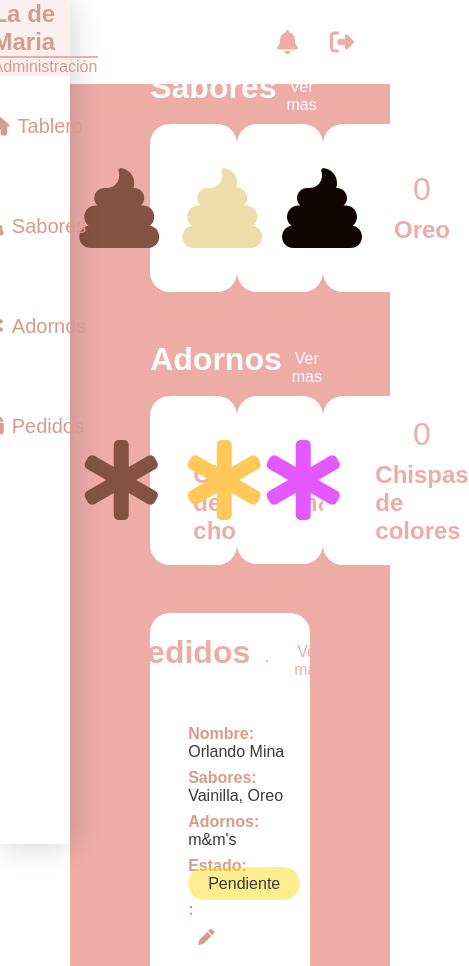
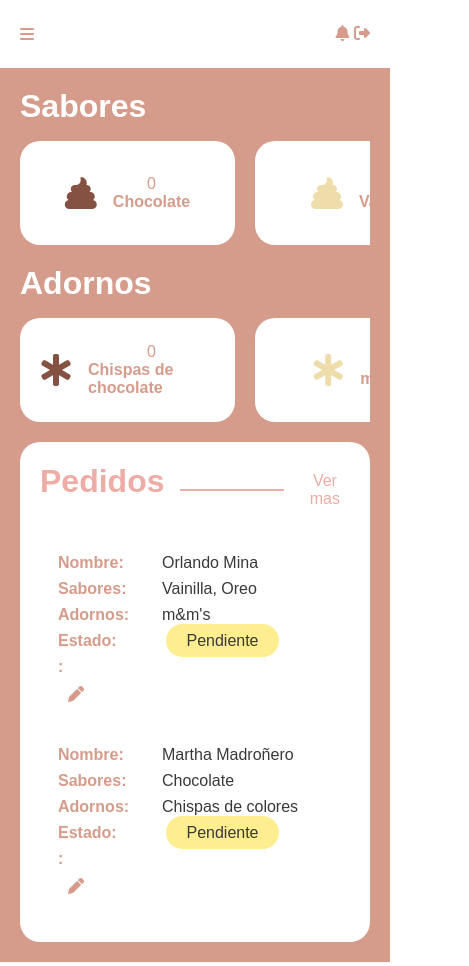
Before and after one commit to Orloxx23/pasteleria, a plain HTML site: page pages/admin.html in a window 390 px wide. Shown: the top 966 px of the page, 469 px wide, since content can reach past the window. Drawn offline with Linux system fonts and the light colour scheme.

Commit message:
totalmente responsive

```diff
--- a/css/admin.css
+++ b/css/admin.css
@@ -8,7 +8,7 @@ body {
   display: flex;
 }
 
-nav {
+.nav-desktop {
   position: fixed;
   z-index: 1;
   height: 100vh;
@@ -105,7 +105,8 @@ section {
 
 .sabores .card {
   background: white;
-  min-width: 29%;
+  min-width: 28%;
+  max-width: 28%;
   min-height: 8rem;
   padding: 1.25rem;
   border-radius: 1.25rem;
@@ -349,3 +350,101 @@ section {
 .nav-item i {
   margin-right: 0.5rem;
 }
+
+.mobile{
+  display: none;
+}
+
+.mobile-container{
+  width: 100%;
+  display: none;
+  flex-direction: column;
+}
+
+.nav-mobile{
+  width: 100%;
+  height: 8vh;
+  background: white;
+}
+
+.nav-mobile-items{
+  padding: 0 1.25rem;
+  max-width: 100%;
+  height: 100%;
+  display: flex;
+  justify-content: space-between;
+  align-items: center;
+}
+
+.mobile-content{
+  background: #d69c8b;
+  max-width: 100%;
+  padding: 1.25rem;
+  min-height: 90vh;
+}
+
+.nav-mobile-items{
+  color: #d69c8b;
+}
+
+.mobile-cards-container h1{
+  color: white;
+  margin-bottom: 1rem;
+}
+
+.mobile-cards{
+  width: 100%;
+  display: flex;
+  justify-content: space-between;
+  align-items: center;
+  overflow-x: scroll;
+}
+
+.mobile-card{
+  min-width:  50%;
+  background: white;
+  border-radius: 1.25rem;
+  padding: 1.25rem;
+  margin-bottom: 1.25rem;
+  margin-right: 1.25rem;
+  display: flex;
+  justify-content: center;
+  align-items: center;
+  min-height: 4rem;
+}
+
+.mobile-card i{
+  font-size: 2rem;
+  margin-right: 1rem;
+}
+
+.mobile-card h2{
+  font-size: 1rem;
+
+}
+
+.mobile-card h2, p{
+  color: #d69c8b;
+}
+
+
+.mobile-card-body{
+  display: flex;
+  justify-content: center;
+  align-items: center;
+  flex-direction: column;
+}
+
+@media (max-width: 768px) {
+  .desktop {
+    display: none;
+  }
+
+  .mobile {
+    display: block;
+  }
+
+  .mobile-container{
+    display: flex;
+  }
+}
--- a/css/login.css
+++ b/css/login.css
@@ -187,6 +187,24 @@ button.learn-more:active::before {
   transform: translate3d(0, 0, -1em);
 }
 
+@media (max-height: 900px){
+  .login-bubble {
+    position: absolute;
+    top: -90%;
+    left: -10%;
+    z-index: -1;
+  }
+
+  .login-bubble svg {
+    width: 100rem;
+    height: 125rem;
+  }
+
+  html{
+    overflow: hidden;
+  }
+}
+
 @media (max-width: 768px) {
   .login-container {
     width: 100%;
--- a/pages/admin.html
+++ b/pages/admin.html
@@ -16,7 +16,7 @@
     <title>La de Maria | Administración</title>
   </head>
   <body>
-    <nav>
+    <nav class="nav-desktop desktop">
       <div class="nav-container">
         <div class="nav-logo">
           <img src="../img/logo.png" alt="logo" />
@@ -41,20 +41,20 @@
           </div>
           <div class="nav-item">
             <a href="admin.html">
-                <i class="fa-solid fa-star-of-life"></i>
+              <i class="fa-solid fa-star-of-life"></i>
               <p>Adornos</p>
             </a>
           </div>
           <div class="nav-item">
             <a href="admin.html">
-                <i class="fa-solid fa-box"></i>
+              <i class="fa-solid fa-box"></i>
               <p>Pedidos</p>
             </a>
           </div>
         </div>
       </div>
     </nav>
-    <div class="content">
+    <div class="content desktop">
       <header>
         <div class="header-container">
           <div class="header-left"></div>
@@ -182,5 +182,126 @@
         </div>
       </section>
     </div>
+
+    <div class="mobile-container">
+      <nav class="nav-mobile mobile">
+        <div class="nav-mobile-items">
+          <i class="fa-solid fa-bars"></i>
+          <div class="nav-mobile-item">
+            <i class="fa-solid fa-bell"></i>
+            <i class="fa-solid fa-right-from-bracket"></i>
+          </div>
+        </div>
+      </nav>
+      <div class="mobile-content mobile">
+        <div class="mobile-cards-container">
+          <h1>Sabores</h1>
+          <div class="mobile-cards">
+            <div class="mobile-card">
+              <div class="mobile-card-icon chocolate">
+                <i class="fa-solid fa-poop"></i>
+              </div>
+              <div class="mobile-card-body">
+                <p>0</p>
+                <h2>Chocolate</h2>
+              </div>
+            </div>
+            <div class="mobile-card">
+              <div class="mobile-card-icon vainilla">
+                <i class="fa-solid fa-poop"></i>
+              </div>
+              <div class="mobile-card-body">
+                <p>0</p>
+                <h2>Vainilla</h2>
+              </div>
+            </div>
+            <div class="mobile-card">
+              <div class="mobile-card-icon oreo">
+                <i class="fa-solid fa-poop"></i>
+              </div>
+              <div class="mobile-card-body">
+                <p>0</p>
+                <h2>Oreo</h2>
+              </div>
+            </div>
+          </div>
+        </div>
+        <div class="mobile-cards-container">
+          <h1>Adornos</h1>
+          <div class="mobile-cards">
+            <div class="mobile-card">
+              <div class="mobile-card-icon chocolate">
+                <i class="fa-solid fa-star-of-life"></i>
+              </div>
+              <div class="mobile-card-body">
+                <p>0</p>
+                <h2>Chispas de chocolate</h2>
+              </div>
+            </div>
+            <div class="mobile-card">
+              <div class="mobile-card-icon vainilla">
+                <i class="fa-solid fa-star-of-life"></i>
+              </div>
+              <div class="mobile-card-body">
+                <p>0</p>
+                <h2>m&m's</h2>
+              </div>
+            </div>
+            <div class="mobile-card">
+              <div class="mobile-card-icon oreo">
+                <i class="fa-solid fa-star-of-life"></i>
+              </div>
+              <div class="mobile-card-body">
+                <p>0</p>
+                <h2>Chispas de colores</h2>
+              </div>
+            </div>
+          </div>
+        </div>
+        <div class="pedidos">
+          <div class="pedidos-header">
+            <h1>Pedidos</h1>
+            <hr />
+            <p>Ver mas</p>
+          </div>
+          <div>
+            <table class="rwd-table">
+              <tr>
+                <th>Nombre</th>
+                <th>Sabores</th>
+                <th>Adornos</th>
+                <th>Estado</th>
+              </tr>
+              <tr>
+                <td data-th="Nombre">Orlando Mina</td>
+                <td data-th="Sabores">Vainilla, Oreo</td>
+                <td data-th="Adornos">m&m's</td>
+                <td data-th="Estado">
+                  <span class="pendiente">Pendiente</span>
+                </td>
+                <td>
+                  <div class="actions">
+                    <i class="fa-solid fa-pen"></i>
+                  </div>
+                </td>
+              </tr>
+              <tr>
+                <td data-th="Nombre">Martha Madroñero</td>
+                <td data-th="Sabores">Chocolate</td>
+                <td data-th="Adornos">Chispas de colores</td>
+                <td data-th="Estado">
+                  <span class="pendiente">Pendiente</span>
+                </td>
+                <td>
+                  <div class="actions">
+                    <i class="fa-solid fa-pen"></i>
+                  </div>
+                </td>
+              </tr>
+            </table>
+          </div>
+        </div>
+      </div>
+    </div>
   </body>
 </html>
```
